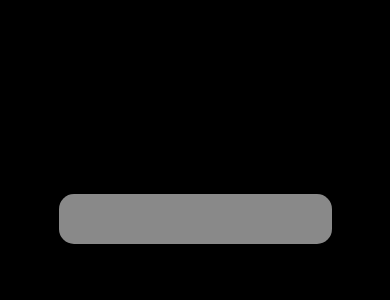
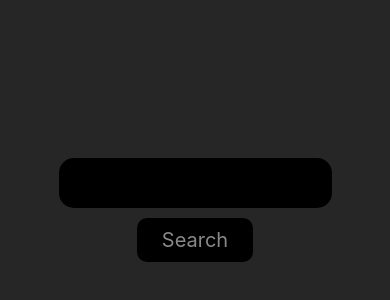
Before and after one commit to muzammilhussainshah/InstaInfo, a React Native app: screen /Search in a window 390 px wide. Shown: the part 212-512 px from the top of the page. Built offline with nearby package versions, Linux system fonts and the light colour scheme; what @gorhom/portal would draw is missing.

Commit message:
searchScreen[ADD]

```diff
--- a/package.json
+++ b/package.json
@@ -17,6 +17,7 @@
     "react": "17.0.2",
     "react-native": "0.66.4",
     "react-native-gesture-handler": "^2.9.0",
+    "react-native-paper": "^5.1.4",
     "react-native-safe-area-context": "^4.5.0"
   },
   "devDependencies": {
--- a/src/Screen/Search/Search.js
+++ b/src/Screen/Search/Search.js
@@ -7,17 +7,33 @@ import {
   FlatList,
   View,
   AsyncStorage,
-  Text
+  Text,
+  TouchableOpacity
 } from 'react-native';
+
+// import { Button } from 'react-native-paper';
 import Colors from '../../styles/Colors';
 import { styles } from './styles';
 
+const Search = ({ navigation }) => {
+  const [searchQuery, setSearchQuery] = React.useState('');
 
-const Search = ({ navigation }) => {
+  const onChangeSearch = query => setSearchQuery(query);
+
   return (
     <View style={styles.container}>
-      <Text>{`Search`}</Text>
-      <View style={{ height: 50, backgroundColor: Colors.tabInactive, width: '70%', borderRadius: 15 }}></View>
+
+      <View style={{ height: 50, backgroundColor: Colors.black, width: '70%', borderRadius: 15 }}></View>
+      <TouchableOpacity
+        activeOpacity={0.9}
+        style={{ backgroundColor: Colors.black, color: Colors.red, paddingHorizontal: 25,marginTop:10, paddingVertical: 10, borderRadius: 10 }}>
+        <Text style={{ color: Colors.tabInactive, fontSize: 20 }}>{`Search`}</Text>
+      </TouchableOpacity>
+      {/* <Button style={{ backgroundColor: Colors.tabInactive, color: Colors.red }}
+      title='Search'
+      color={Colors.red}
+      backgroundColor="red"
+    /> */}
     </View >
   );
 };
--- a/src/Screen/Search/styles.js
+++ b/src/Screen/Search/styles.js
@@ -3,7 +3,7 @@ import { RFPercentage } from 'react-native-responsive-fontsize';
 import Colors from '../../styles/Colors';
 export const styles = StyleSheet.create({
     container: {
-        backgroundColor: Colors.black,
+        backgroundColor: Colors.tabBg,
         flex: 1,
         justifyContent: "center",
         alignItems: "center"
```
Also changed, not shown: 3 other files (tests, documents, lock files or other folders).
